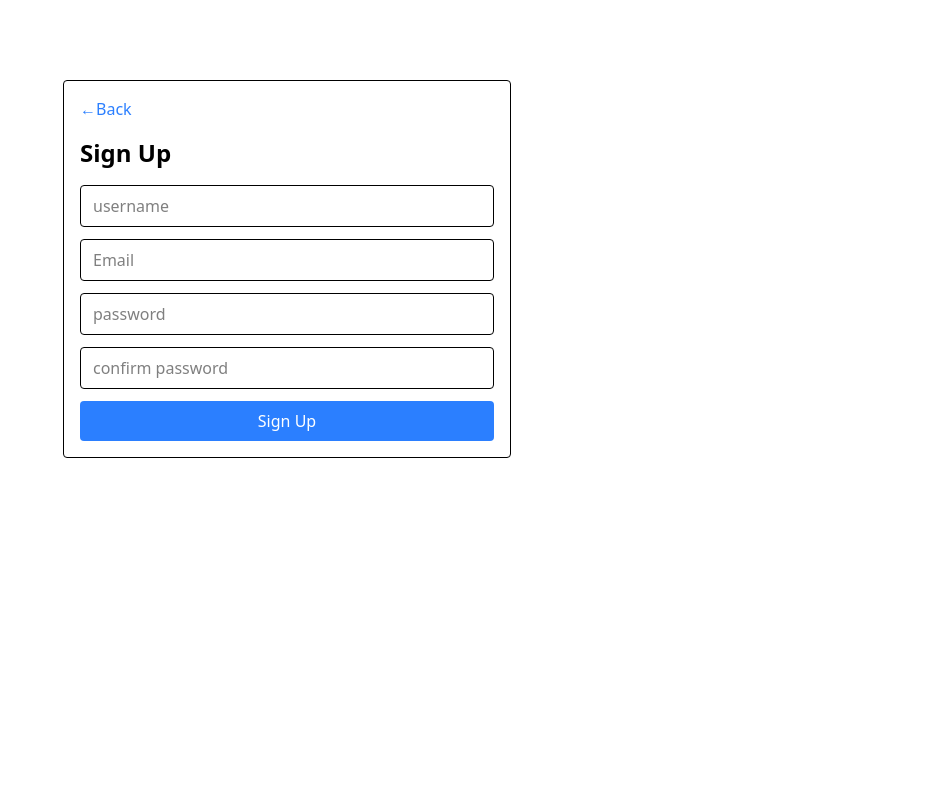
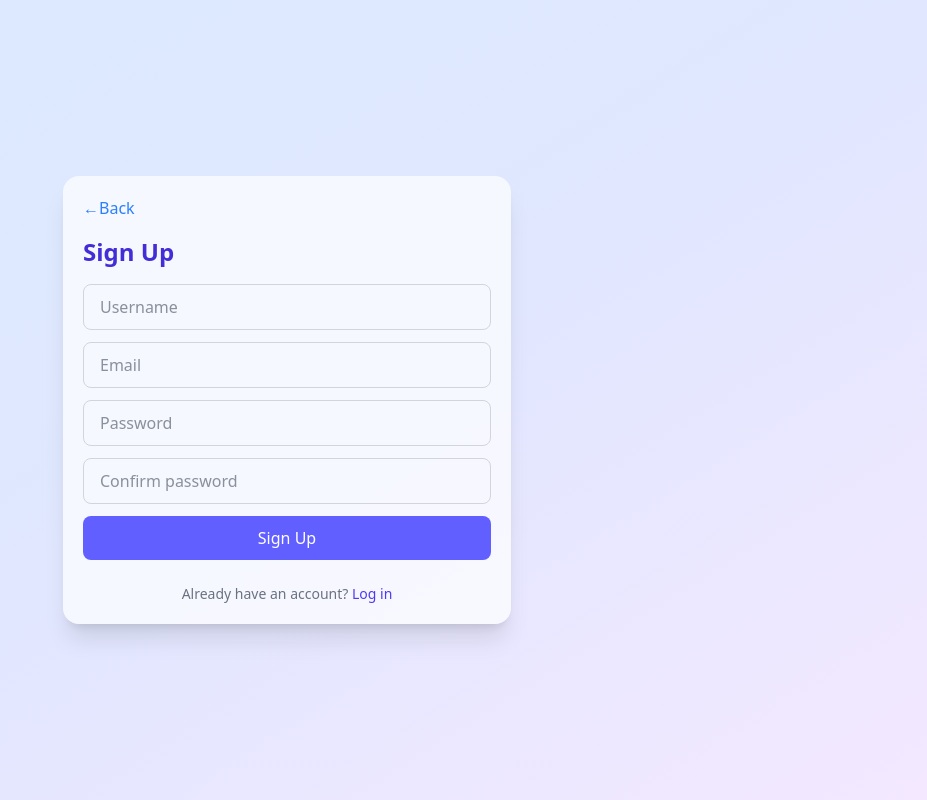
Before and after one commit to CSCI-40500-Fall-2025/Course-Chat, a React (Vite) app in the folder web-frontend/: page /signup in a window 1280 px wide. Shown: the whole page, without its empty margins (353-1280 px from the left). Built offline with nearby package versions, Linux system fonts and the light colour scheme; no server answers.

Commit message:
CD - Frontend

```diff
--- a/web-frontend/src/pages/HomePage.tsx
+++ b/web-frontend/src/pages/HomePage.tsx
@@ -2,31 +2,34 @@ import { Link } from "react-router-dom";
 
 const HomePage = () => {
   return (
-    <>
-      <div className="text-center pt-5">
-        <h1 className="text-3xl font-bold">Home Page</h1>
-        <p>
-          Welcome to Course Chat!
-          <br />
-          An app for students who need real-time communication for collaboration
-          and class updates
+    <div className="min-h-screen flex flex-col items-center justify-center bg-gradient-to-br from-blue-100 via-indigo-100 to-purple-100 text-gray-800 px-6">
+      <div className="bg-white/70 backdrop-blur-lg shadow-xl rounded-2xl p-10 max-w-md w-full text-center">
+        <h1 className="text-4xl font-extrabold mb-4 text-indigo-700 animate-fadeIn">
+          Course Chat
+        </h1>
+        <p className="text-lg leading-relaxed mb-6 text-gray-600">
+          Welcome to{" "}
+          <span className="font-semibold text-indigo-600">Course Chat</span>!
+          <br />A place for students to connect, collaborate, and stay updated
+          in real-time.
         </p>
-        <div className="flex space-x-4 mt-4 justify-center">
+
+        <div className="flex space-x-4 justify-center">
           <Link
             to="/login"
-            className="px-4 py-2 bg-blue-500 text-white rounded hover:bg-blue-600"
+            className="px-5 py-2.5 bg-indigo-500 text-white rounded-xl font-medium shadow-md hover:bg-indigo-600 hover:scale-105 transition-transform duration-200"
           >
             Log In
           </Link>
           <Link
             to="/signup"
-            className="px-4 py-2 bg-green-500 text-white rounded hover:bg-green-600"
+            className="px-5 py-2.5 bg-green-500 text-white rounded-xl font-medium shadow-md hover:bg-green-600 hover:scale-105 transition-transform duration-200"
           >
             Sign Up
           </Link>
         </div>
       </div>
-    </>
+    </div>
   );
 };
 
--- a/web-frontend/src/pages/LogInPage.tsx
+++ b/web-frontend/src/pages/LogInPage.tsx
@@ -5,20 +5,24 @@ import { useAuth } from "../contexts/AuthContext";
 const LogInPage = () => {
   const [email, setEmail] = useState("");
   const [password, setPassword] = useState("");
+  const [loading, setLoading] = useState(false);
   const { loginUser } = useAuth();
 
   const handleLogin = async (e: React.FormEvent) => {
     e.preventDefault();
+    setLoading(true);
     await loginUser(email, password);
+    setLoading(false);
   };
 
   return (
-    <div className="max-w-md mx-auto mt-20 p-4 border rounded">
+    <div className="min-h-screen flex flex-col items-center justify-center bg-gradient-to-br from-blue-100 via-indigo-100 to-purple-100 text-gray-800 px-6">
+      <div className=" w-full max-w-md mx-auto p-4 rounded-2xl shadow-xl bg-white/70 p-5  ">
         <Link to="/" className="text-blue-500 mb-4 inline-block">
           ← Back
         </Link>
 
-      <h1 className="text-2xl font-bold mb-4">Log In</h1>
+        <h1 className="text-2xl font-bold mb-4 text-indigo-700">Log In</h1>
 
         <form onSubmit={handleLogin} className="flex flex-col gap-3">
           <input
@@ -26,7 +30,7 @@ const LogInPage = () => {
             placeholder="Email"
             value={email}
             onChange={(e) => setEmail(e.target.value)}
-          className="border px-3 py-2 rounded"
+            className="border border-gray-300 px-4 py-2.5 rounded-lg focus:outline-none focus:ring-2 focus:ring-indigo-400 transition duration-200"
             required
           />
           <input
@@ -34,16 +38,24 @@ const LogInPage = () => {
             placeholder="Password"
             value={password}
             onChange={(e) => setPassword(e.target.value)}
-          className="border px-3 py-2 rounded"
+            className="border border-gray-300 px-4 py-2.5 rounded-lg focus:outline-none focus:ring-2 focus:ring-indigo-400 transition duration-200"
             required
           />
           <button
             type="submit"
-          className="bg-blue-500 text-white px-3 py-2 rounded hover:bg-blue-600 hover:cursor-pointer"
+            className="bg-indigo-500 text-white font-medium py-2.5 rounded-lg hover:bg-indigo-600 hover:scale-105 transition-transform duration-200 hover:cursor-pointer"
+            disabled={loading}
           >
-          Log In
+            {loading ? "Please Wait..." : "Log in "}
           </button>
         </form>
+        <p className=" text-center text-sm text-gray-500 mt-6">
+          Don't have an account?{" "}
+          <Link to={"/signup"} className="text-indigo-600 hover:underline">
+            Sign up
+          </Link>
+        </p>
+      </div>
     </div>
   );
 };
--- a/web-frontend/src/pages/SignUpPage.tsx
+++ b/web-frontend/src/pages/SignUpPage.tsx
@@ -7,61 +7,71 @@ const SignUpPage = () => {
   const [email, setEmail] = useState("");
   const [password, setPassword] = useState("");
   const [confirmPassword, setConfirmPassword] = useState("");
+  const [loading, setLoading] = useState(false);
 
   const handleSignup = async (e: React.FormEvent) => {
     e.preventDefault();
+    setLoading(true);
     if (password !== confirmPassword) {
       alert("Passwords do not match!");
       return;
     }
     await registerUser(username, email, password);
+    setLoading(false);
   };
 
   return (
-    <>
-      <div className="max-w-md mx-auto mt-20 p-4 border rounded">
+    <div className="min-h-screen flex flex-col items-center justify-center bg-gradient-to-br from-blue-100 via-indigo-100 to-purple-100 text-gray-800 px-6">
+      <div className=" w-full max-w-md mx-auto p-4 rounded-2xl shadow-xl bg-white/70 p-5  ">
         <Link to="/" className="text-blue-500 mb-4 inline-block">
           ←Back
         </Link>
-        <h1 className="text-2xl font-bold mb-4">Sign Up</h1>
+        <h1 className="text-2xl font-bold mb-4 text-indigo-700">Sign Up</h1>
         <form className="flex flex-col gap-3" onSubmit={handleSignup}>
           <input
             type="username"
-            placeholder="username"
-            className="border px-3 py-2 rounded"
+            placeholder="Username"
+            className="border border-gray-300 px-4 py-2.5 rounded-lg focus:outline-none focus:ring-2 focus:ring-indigo-400 transition duration-200"
             onChange={(e) => setUsername(e.target.value)}
             required
           />
           <input
             type="email"
             placeholder="Email"
-            className="border px-3 py-2 rounded"
+            className="border border-gray-300 px-4 py-2.5 rounded-lg focus:outline-none focus:ring-2 focus:ring-indigo-400 transition duration-200"
             onChange={(e) => setEmail(e.target.value)}
             required
           />
           <input
             type="password"
-            placeholder="password"
-            className="border px-3 py-2 rounded"
+            placeholder="Password"
+            className="border border-gray-300 px-4 py-2.5 rounded-lg focus:outline-none focus:ring-2 focus:ring-indigo-400 transition duration-200"
             onChange={(e) => setPassword(e.target.value)}
             required
           />
           <input
             type="password"
-            placeholder="confirm password"
-            className="border px-3 py-2 rounded"
+            placeholder="Confirm password"
+            className="border border-gray-300 px-4 py-2.5 rounded-lg focus:outline-none focus:ring-2 focus:ring-indigo-400 transition duration-200"
             onChange={(e) => setConfirmPassword(e.target.value)}
             required
           />
           <button
             type="submit"
-            className="bg-blue-500 text-white px-3 py-2 rounded hover:bg-blue-600 hover:cursor-pointer"
+            className="bg-indigo-500 text-white font-medium py-2.5 rounded-lg hover:bg-indigo-600 hover:scale-105 transition-transform duration-200 hover:cursor-pointer"
+            disabled={loading}
           >
-            Sign Up
+            {loading ? "Please Wait..." : "Sign Up"}
           </button>
         </form>
+        <p className=" text-center text-sm text-gray-500 mt-6">
+          Already have an account?{" "}
+          <Link to={"/login"} className="text-indigo-600 hover:underline">
+            Log in
+          </Link>
+        </p>
       </div>
-    </>
+    </div>
   );
 };
 
--- a/web-frontend/src/pages/profile/ProfilePage.tsx
+++ b/web-frontend/src/pages/profile/ProfilePage.tsx
@@ -11,13 +11,13 @@ const ProfilePage = () => {
   const { user, token, updateProfileImage } = useAuth();
   const [loading, setLoading] = useState(false);
   const [selectedImage, setSelectedImage] = useState<File | null>(null);
-  const [preview, setPreview] = useState<string | null>(null);
+  //const [preview, setPreview] = useState<string | null>(null);
 
   const handleFileChange = (e: ChangeEvent<HTMLInputElement>) => {
     const file = e.target.files?.[0];
     if (file) {
       setSelectedImage(file);
-      setPreview(URL.createObjectURL(file)); // Local preview
+      // setPreview(URL.createObjectURL(file)); // Local preview
     }
   };
 
--- a/web-frontend/src/services/CourseStore.tsx
+++ b/web-frontend/src/services/CourseStore.tsx
@@ -18,7 +18,7 @@ export const useCourseStore = create<CourseStore>()((set, get) => ({
       const res = await axios.get<Coursepayload>(api + "/me/courses", {
         headers: token ? { Authorization: `Bearer ${token}` } : {},
       });
-      console.log(res.data);
+      // console.log(res.data);
       set({ courses: res.data.courses ?? [] });
     } catch (error) {
       handleError(error);
```
Lines whose indentation alone changed are shown as unchanged.
